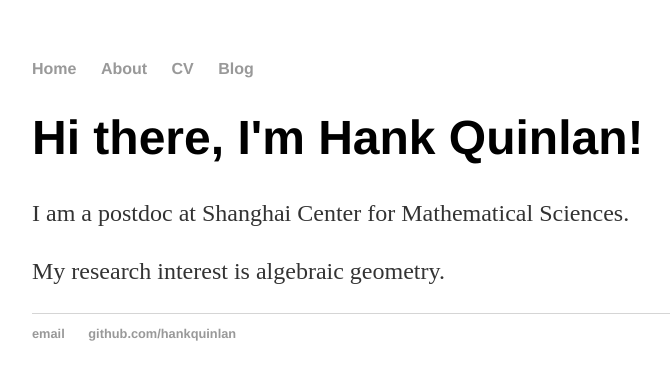
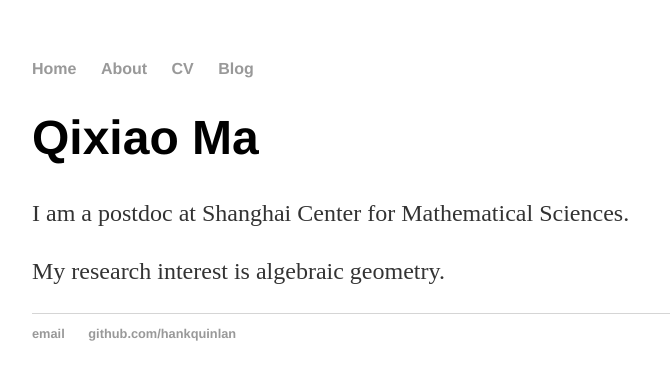
Before and after one commit to qxma10/qxma10.github.io, a Jekyll site: the page built from index.html, in a window 1280 px wide. Shown: the top 380 px of the page, without its empty margins (160-830 px from the left). Built offline with Jekyll 4.4.1, drawn with Linux system fonts in a browser that asks for light colours.

Commit message:
Update index.html

```diff
--- a/index.html
+++ b/index.html
@@ -3,7 +3,7 @@ layout: default
 title: Qixiao's Homepage
 ---
 <div class="blurb">
-	<h1>Hi there, I'm Hank Quinlan!</h1>
+	<h1>Qixiao Ma</h1>
 	<p>I am a postdoc at Shanghai Center for Mathematical Sciences.</p>
 	<p>My research interest is algebraic geometry. </p>
 </div><!-- /.blurb -->
```
